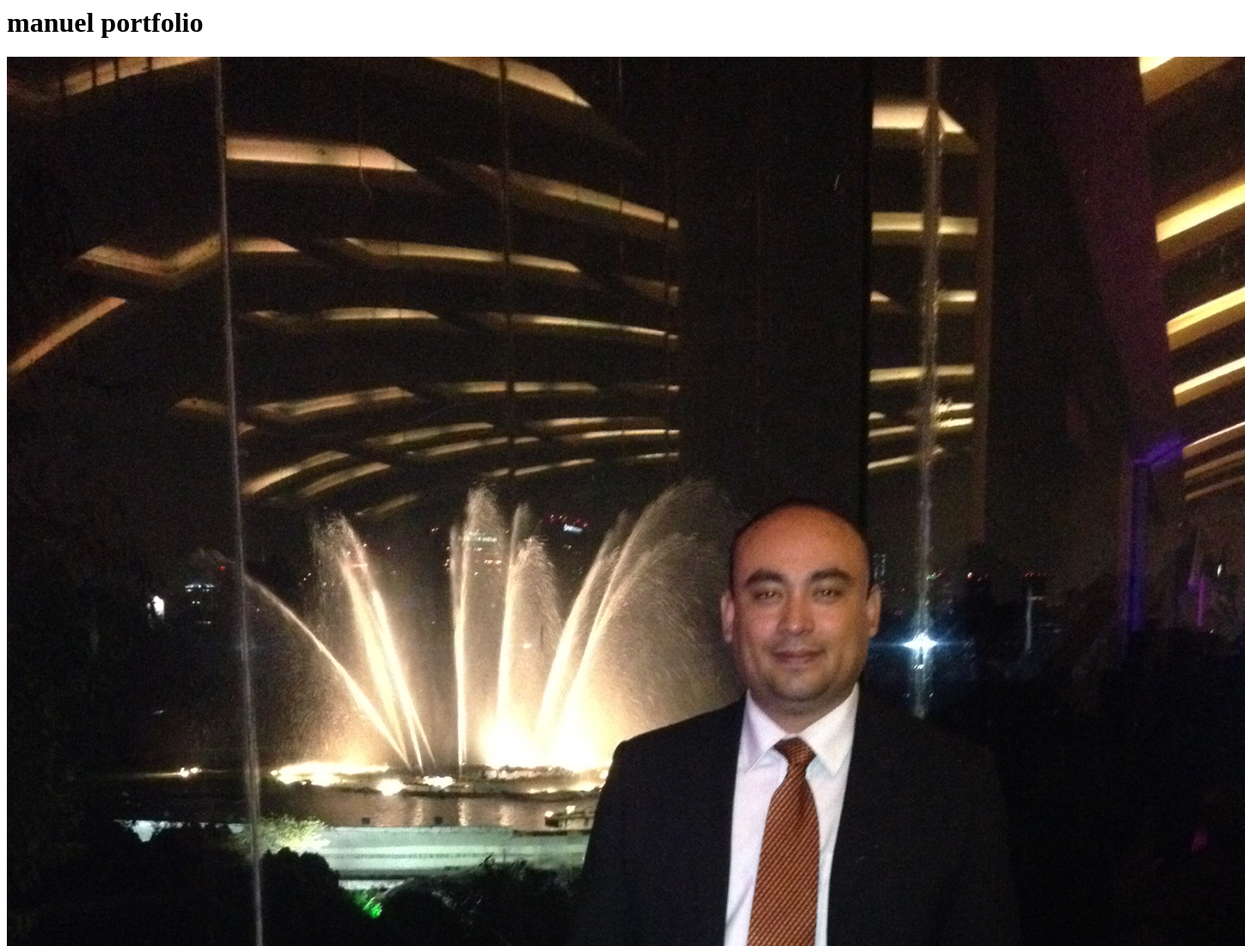
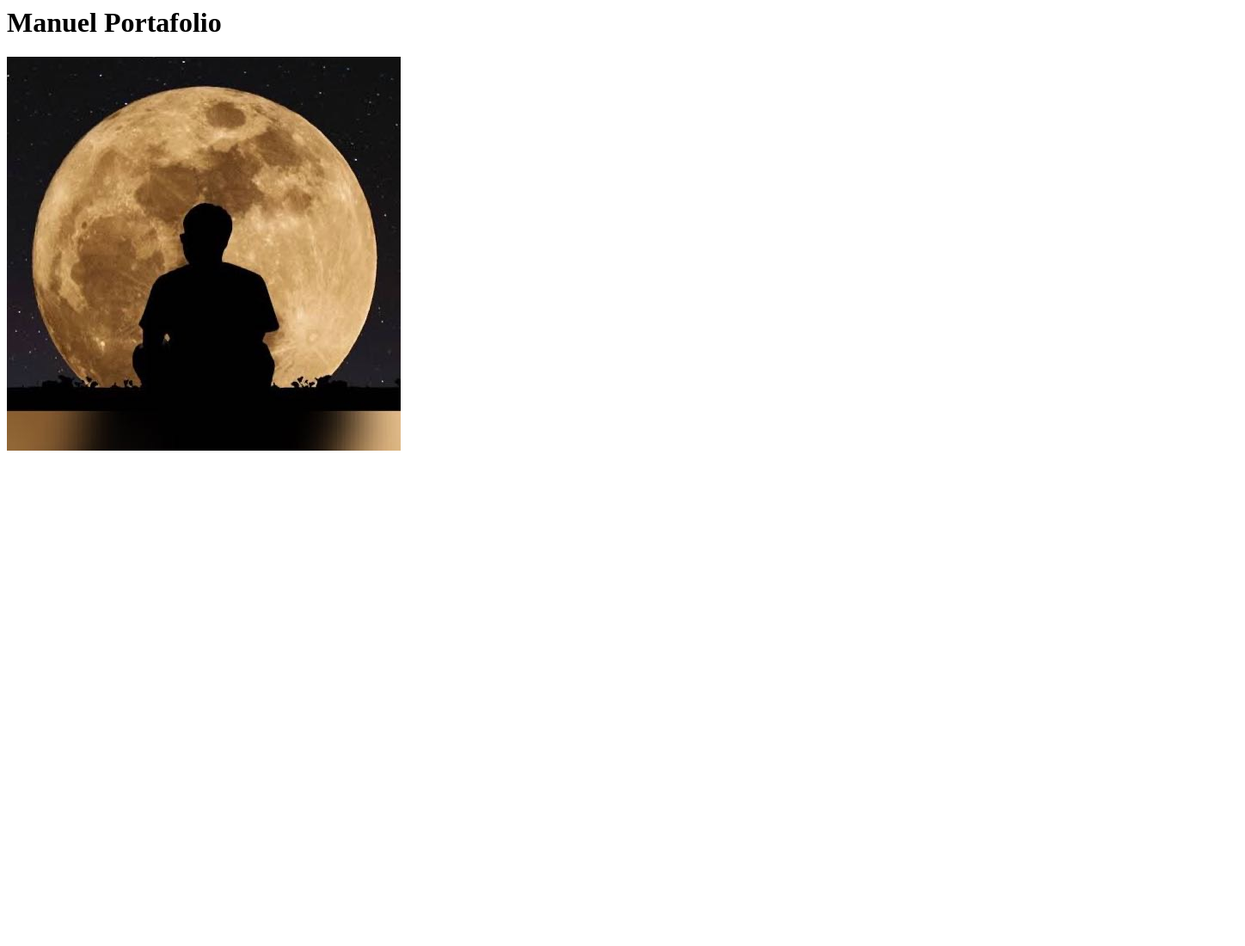
Before and after one commit to Manuelvira/Manuelvira.github.io, a plain HTML site: page index.html in a window 1280 px wide. Shown: the top 1100 px of the page at 86% size, 1448 px wide, since content can reach past the window. After the commit the page ends 800 px from the top, so only its background shows below. Drawn offline with Linux system fonts and the light colour scheme.

Commit message:
Update index.html

```diff
--- a/index.html
+++ b/index.html
@@ -1,4 +1,4 @@
 <html>
-    <h1>manuel portfolio</h1>
-<img src="./img_8722.jpeg" />
+    <h1>Manuel Portafolio</h1>
+<img src="./Luna.jpg" />
 </html>
```
